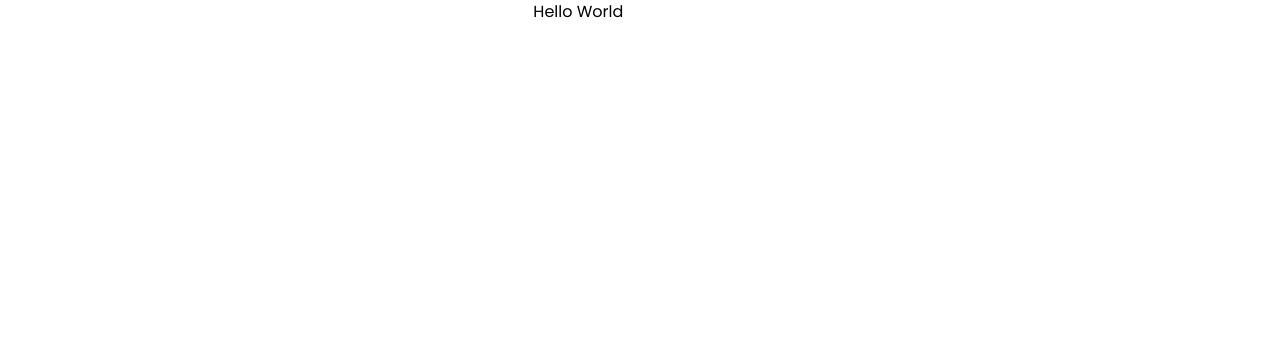
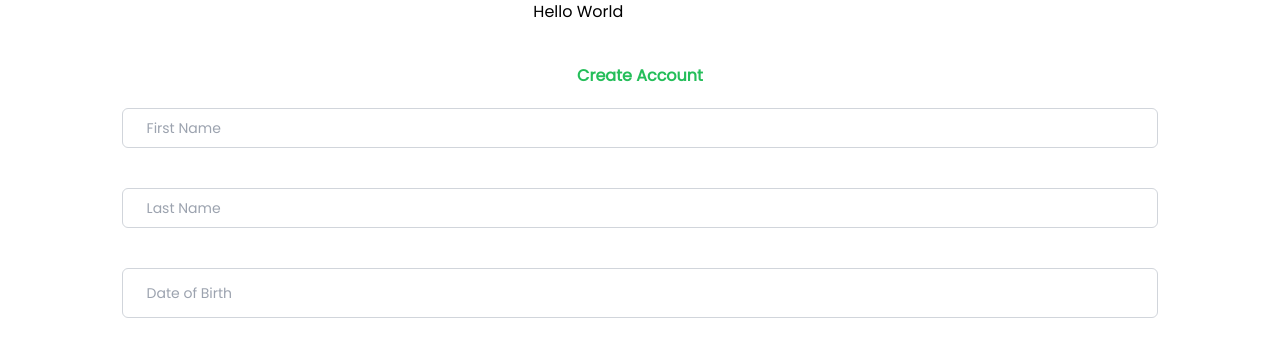
Before and after one commit to yusuf-ishaku/cwivel, a React (Vite) app: page /signupuser in a window 1280 px wide. Shown: the top 356 px of the page. Built offline with nearby package versions, Linux system fonts and the light colour scheme; a web font is replaced by a local one.

Commit message:
Date add changes

```diff
--- a/src/pages/signupuser.jsx
+++ b/src/pages/signupuser.jsx
@@ -1,16 +1,22 @@
+import { useState } from 'react';
 import SignUpUserImg from '../assets/img/SignUpUserImg.png';
 
 import SignUpUserLIne from '../assets/img/SignUpUserLIne.png';
-
 export const SignUpUser  = () =>{
+    const [type, setType] = useState("text");
+    // console.log(type)
     return (
         <>
          <div className='w-full h-full flex flex-col items-center'>
             <div className='sm:w-1/6 w-auto'>
                 Hello World
             </div>
-            <div>
+            <div className='w-[90%] mt-10 text-center'>
+                <h2 className='text-cwivel font-semibold text-md'>Create Account</h2>
                 <form>
+                    <input type="text" placeholder='First Name' id='fname' className='my-5 placeholder-gray-400 pl-6 text-sm border-gray-300 rounded-md border-me w-[90%] h-10' />
+                    <input type="text" placeholder='Last Name' id='lname' className='my-5 placeholder-gray-400 pl-6 text-sm border-gray-300 rounded-md border-me w-[90%] h-10' />
+                    <input type = {type} onFocus={() =>{setType("date")}} onBlur= {() =>{setType("text")}} placeholder='Date of Birth' id='email' className='my-5 placeholder-gray-400 p-6 text-gray-400 text-sm border-gray-300 rounded-md border-me w-[90%] h-10' />
 
                 </form>
             </div>
--- a/tailwind.config.cjs
+++ b/tailwind.config.cjs
@@ -11,6 +11,7 @@ module.exports = {
     "./src/pages/home.jsx",
     "./src/pages/users.jsx",
     "./src/pages/login.jsx",
+    "./src/pages/signupuser.jsx",
     "./src/assets/components/artisanSelect.jsx",
     "./src/assets/components/artisanCards.jsx",
     "./src/assets/components/artisanBulletins.jsx"
```
